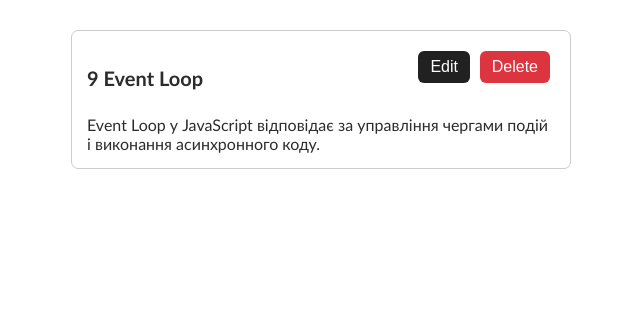
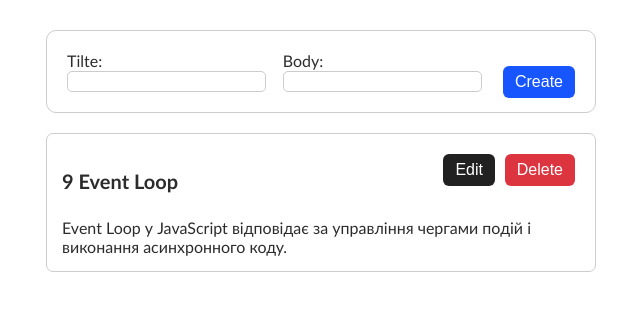
Before and after one commit to khalilaliev/hw18-js-basic, a website: page index.html in a window 1280 px wide. Shown: the whole page, without its empty margins (319-959 px from the left). Drawn offline with Linux system fonts and the light colour scheme.

Commit message:
fixed styles

```diff
--- a/index.html
+++ b/index.html
@@ -8,6 +8,17 @@
   </head>
   <body>
     <ul class="posts">
+      <form>
+        <label>
+          Tilte:
+          <input type="text" class="title" />
+        </label>
+        <label>
+          Body:
+          <input type="text" class="body" />
+        </label>
+        <button class="btn-create">Create</button>
+      </form>
       <li class="post">
         <h3 class="show">9 Event Loop</h3>
         <input class="hide" type="text" value="Event Loop" />
--- a/styles.css
+++ b/styles.css
@@ -2,8 +2,23 @@ ul {
   padding: 0;
 }
 
+form {
+  display: flex;
+  justify-content: space-between;
+  align-items: center;
+  border: 1px solid #ccc;
+  padding: 20px 20px 0;
+  border-radius: 10px;
+  margin-bottom: 20px;
+}
+
+form label {
+  margin-right: 10px;
+  flex-shrink: 1;
+}
+
 .posts {
-  width: 500px;
+  width: 550px;
   margin: 30px auto 0;
   color: #2c2c2c;
   font-family: "Gill Sans", "Gill Sans MT", Calibri, "Trebuchet MS", sans-serif;
@@ -55,6 +70,7 @@ input:focus {
   font-size: 16px;
   background-color: #212121;
   margin-left: auto;
+  cursor: pointer;
 }
 
 .btn-edit:hover {
@@ -72,10 +88,25 @@ input:focus {
   font-size: 16px;
   background-color: #dc3540;
   margin-left: 10px;
+  cursor: pointer;
 }
 
 .btn-delete:hover {
   background-color: #b82932;
+}
+
+.btn-create {
+  color: white;
+  padding: 7px 12px;
+  border: none;
+  border-radius: 6px;
+  font-size: 16px;
+  background-color: #1755ff;
+  cursor: pointer;
+}
+
+.btn-create:hover {
+  background-color: #083ed1;
 }
 
 .show {
```
